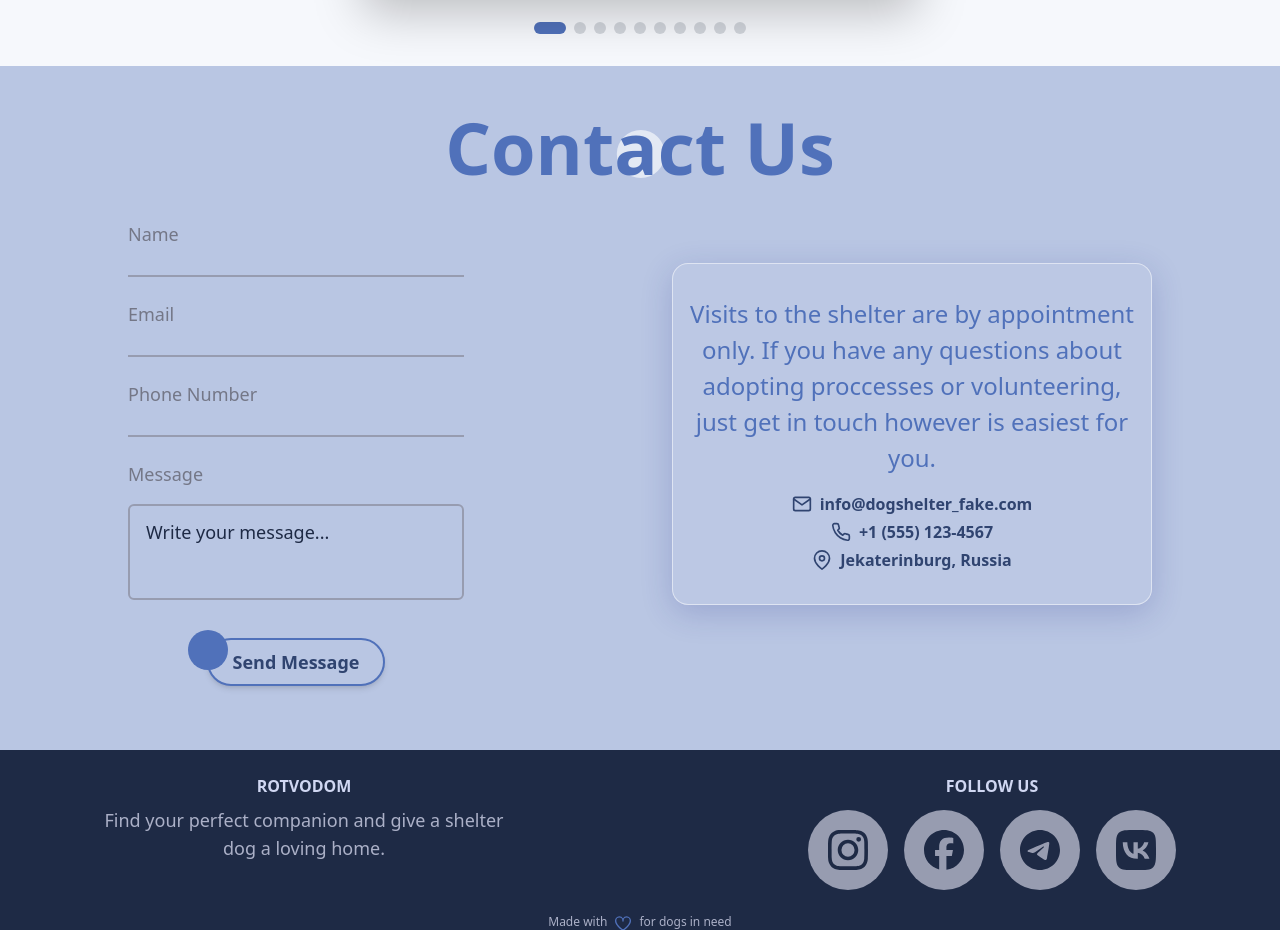
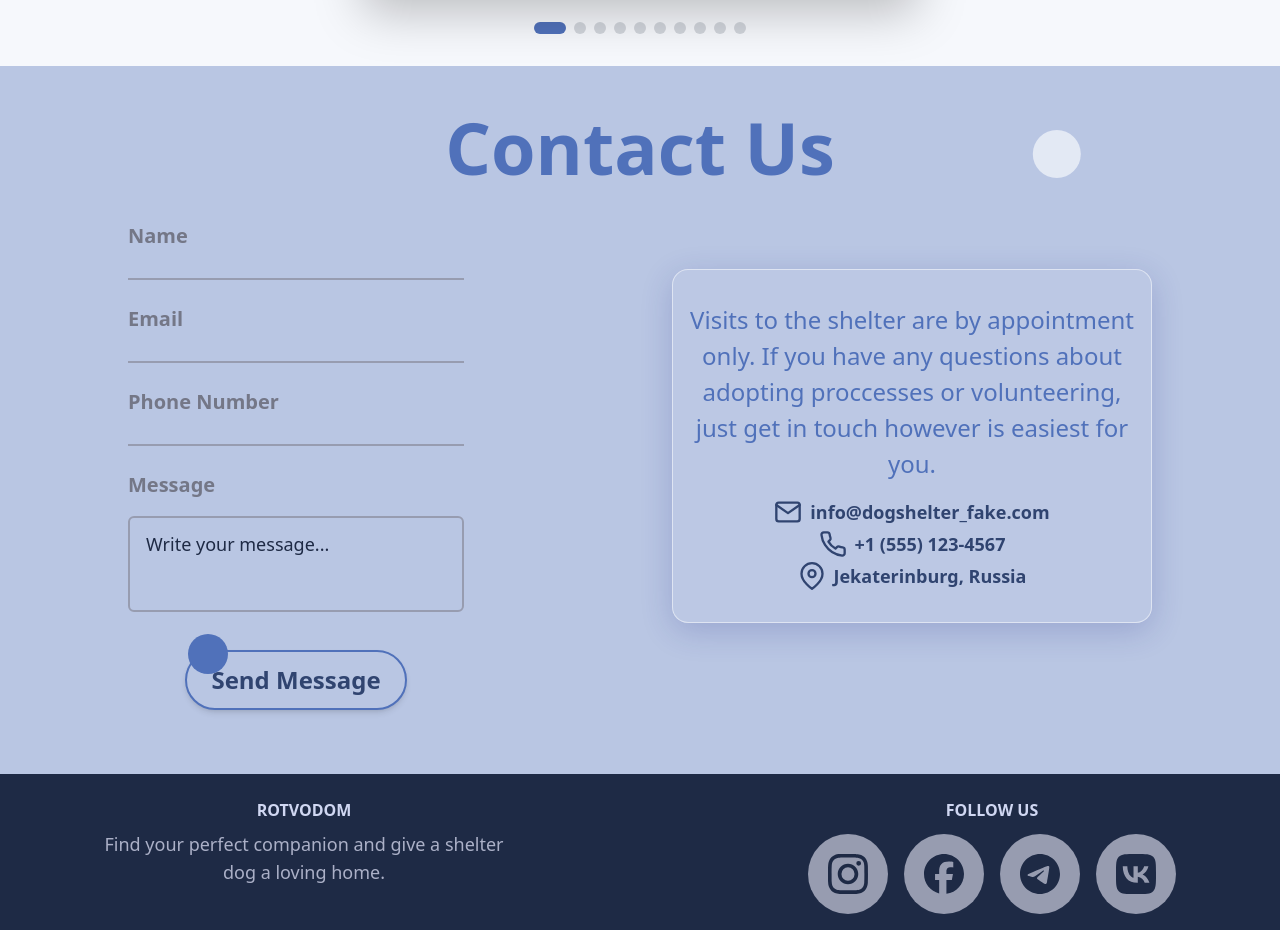
Before and after one commit to bavayra/dog-shelter, a React (Vite) app: page / in a window 1280 px wide. Shown: the part 5704-6634 px from the top of the page. Built offline with nearby package versions, Linux system fonts and the light colour scheme.

Commit message:
style(contactSection - 820): increased font sizes for labels, contact info icons and links, text block as well. Increased submit btn size to large, positioned circles correctly

```diff
--- a/src/components/ContactInfo.tsx
+++ b/src/components/ContactInfo.tsx
@@ -16,29 +16,38 @@ const ContactInfo = ({ className = '' }: ContactInfoProps) => {
     >
       <div className="md:text-primary-700 flex flex-col items-center space-y-1 text-neutral-500 md:text-lg">
         <p className="flex items-center gap-2">
-          <EmailIcon className="xs:h-5 xs:w-5 h-3 w-3" aria-hidden="true" />
+          <EmailIcon
+            className="xs:h-5 xs:w-5 tablet-lg:w-7 tablet-lg:h-7 h-3 w-3"
+            aria-hidden="true"
+          />
           <a
             rel="noopener noreferrer"
             href={`mailto:${CONTACT_EMAIL}`}
-            className="hover:text-primary-500 xs:text-base text-xs transition-colors"
+            className="hover:text-primary-500 xs:text-base tablet-lg:text-lg text-xs transition-colors"
             aria-label={`Email us at ${CONTACT_EMAIL}`}
           >
             {CONTACT_EMAIL}
           </a>
         </p>
         <p className="flex items-center gap-2">
-          <PhoneIcon className="xs:h-5 xs:w-5 h-3 w-3" aria-hidden="true" />
+          <PhoneIcon
+            className="xs:h-5 xs:w-5 tablet-lg:w-7 tablet-lg:h-7 h-3 w-3"
+            aria-hidden="true"
+          />
           <a
             href={`tel:${CONTACT_PHONE.replace(/\s+/g, '')}`}
             rel="noopener noreferrer"
-            className="hover:text-primary-500 xs:text-base text-xs transition-colors"
+            className="hover:text-primary-500 xs:text-base tablet-lg:text-lg text-xs transition-colors"
             aria-label={`Call us at ${CONTACT_PHONE}`}
           >
             {CONTACT_PHONE}
           </a>
         </p>
-        <p className="xs:text-base flex items-center gap-2 text-xs">
-          <LocationIcon className="xs:h-5 xs:w-5 h-3 w-3" aria-hidden="true" />
+        <p className="xs:text-base tablet-lg:text-lg flex items-center gap-2 text-xs">
+          <LocationIcon
+            className="xs:h-5 xs:w-5 tablet-lg:w-7 tablet-lg:h-7 h-3 w-3"
+            aria-hidden="true"
+          />
           <span>{CONTACT_ADDRESS}</span>
         </p>
       </div>
--- a/src/components/TextInput.tsx
+++ b/src/components/TextInput.tsx
@@ -37,7 +37,7 @@ const TextInput = ({
     <div>
       <label
         htmlFor={id}
-        className="typography-body xs:text-base block sm:text-lg md:text-lg"
+        className="typography-body xs:text-base tablet-lg:text-xl tablet-lg:font-semibold block sm:text-lg md:text-lg"
       >
         {label}
       </label>
--- a/src/features/ContactSection.tsx
+++ b/src/features/ContactSection.tsx
@@ -120,7 +120,7 @@ const ContactSection = () => {
           right="0"
           zIndex={10}
           opacity={70}
-          className="xs:-translate-x-[130%] xs:translate-y-1/4 tablet-sm:-translate-x-[240%] translate-x-[200%] sm:mr-6 md:mr-8 lg:mt-2 lg:mr-80 xl:mt-5 xl:mr-119"
+          className="xs:-translate-x-[130%] tablet-lg:mr-15 xs:translate-y-1/4 tablet-sm:-translate-x-[240%] translate-x-[200%] sm:mr-6 md:mr-8 lg:mt-2 xl:mt-5"
         />
       </div>
       <h2 className="typography-h2 xs:text-5xl relative z-11 mb-4 text-center md:text-7xl">
@@ -189,7 +189,7 @@ const ContactSection = () => {
             <div>
               <label
                 htmlFor="input-message"
-                className="typography-body xs:text-base mb-4 block sm:text-lg md:text-lg"
+                className="typography-body xs:text-base tablet-lg:text-xl tablet-lg:font-semibold mb-4 block sm:text-lg md:text-lg"
               >
                 Message
               </label>
@@ -211,12 +211,12 @@ const ContactSection = () => {
             <div className="relative">
               <DecorativeCircle
                 size={8}
-                lgSize={10}
+                tabletLgSize={10}
                 color="primary-500"
                 top="0"
                 left="0"
                 zIndex={12}
-                className="xs:translate-x-[250%] tablet-sm:translate-x-[300%] translate-x-[150%] translate-y-[20%] sm:ml-2 md:translate-x-[110%] lg:ml-12 xl:ml-4"
+                className="xs:translate-x-[250%] tablet-sm:translate-x-[300%] tablet-lg:-mt-2 translate-x-[150%] translate-y-[20%] sm:ml-2 md:translate-x-[110%] lg:ml-12 xl:ml-4"
               />
             </div>
 
@@ -224,6 +224,7 @@ const ContactSection = () => {
               <Button
                 type="submit"
                 variant="outline"
+                size="large"
                 disabled={isSubmitting}
                 ariaLabel="Submit this form"
                 className="w-auto text-center font-semibold"
@@ -252,7 +253,7 @@ const ContactSection = () => {
           </form>
         </div>
         <div className="glass-card mb-10 hidden rounded-2xl py-8 md:flex md:flex-col md:gap-4 md:self-center xl:ml-6 xl:w-120">
-          <p className="typography-large px-4 text-center text-xl md:block md:font-normal xl:text-2xl">
+          <p className="typography-large tablet-lg:text-2xl px-4 text-center text-xl md:block md:font-normal">
             Visits to the shelter are by appointment only. If you have any
             questions about adopting proccesses or volunteering, just get in
             touch however is easiest for you.
```
